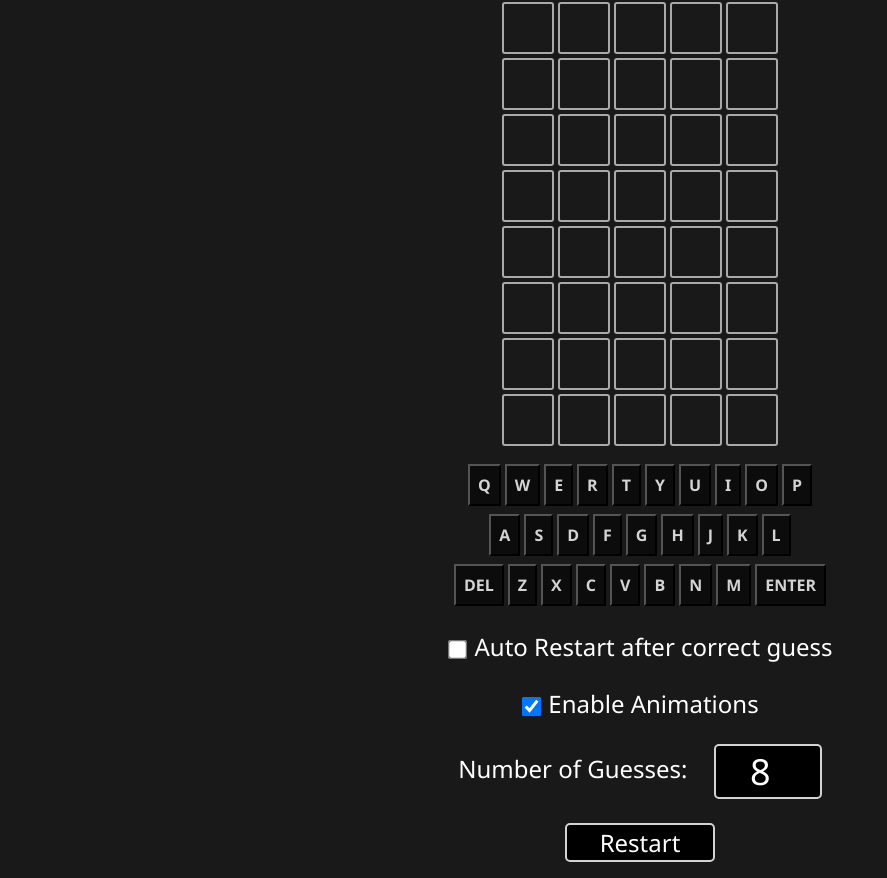
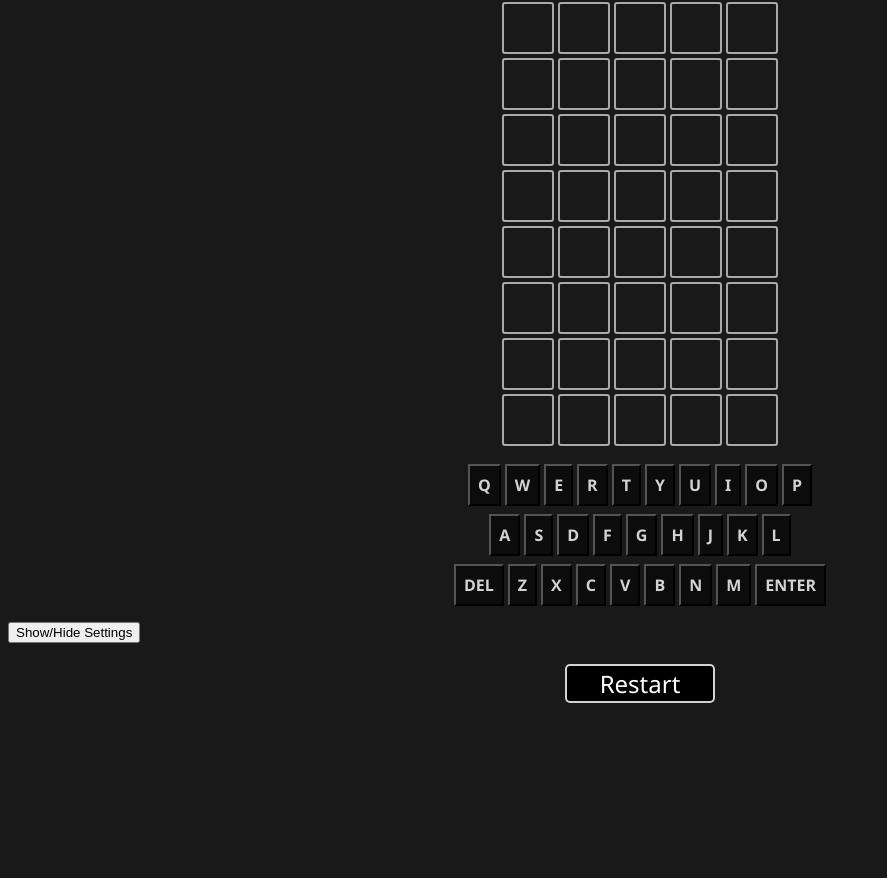
Before and after one commit to Gurge44/customized-wordle, a plain HTML site: page index.html in a window 1280 px wide. Shown: the part 86-964 px from the top of the page, without its empty margins (0-887 px from the left). After the commit the page ends 805 px from the top, so only its background shows below. Drawn offline with nearby package versions, Linux system fonts and the light colour scheme.

Commit message:
Update index.html

```diff
--- a/index.html
+++ b/index.html
@@ -58,10 +58,13 @@
             </div>
         </div>
 
-        <p id="autoRestartLine"><label><input type="checkbox" name="autoRestart" id="autoRestart">Auto Restart after correct guess</label></p>
+        <p id="settingsLine"><input type="button" value="Show/Hide Settings" id="showSettings"></p>
         <p id="countdownLine"><span id="countdown"></span><input type="button" value="cancel" id="cancel" hidden></p>
-        <p id="animationsLine"><label><input type="checkbox" name="animations" id="animations" checked>Enable Animations</label></p>
-        <p id="numOfGuesses" title="Changing this value automatically restarts the game and generates a new word to guess.">Number of Guesses: <input type="number" name="numOfGuessesType" id="numOfGuessesType" min="1" max="20" value="8"></p>
+        <div id="settings" hidden>
+            <p id="autoRestartLine"><label><input type="checkbox" name="autoRestart" id="autoRestart">Auto Restart after correct guess</label><br>Cooldown: <input type="number" name="autoRestartCooldown" id="autoRestartCooldown" value="3" min="1"></p>
+            <p id="animationsLine"><label><input type="checkbox" name="animations" id="animations" checked>Enable Animations</label></p>
+            <p id="numOfGuesses" title="Changing this value automatically restarts the game and generates a new word to guess.">Number of Guesses: <input type="number" name="numOfGuessesType" id="numOfGuessesType" min="1" max="20" value="9"></p>
+        </div>
         <p style="text-align: center;"><input type="submit" value="Restart" id="restart"></p>
     </body>
 </html>
```
